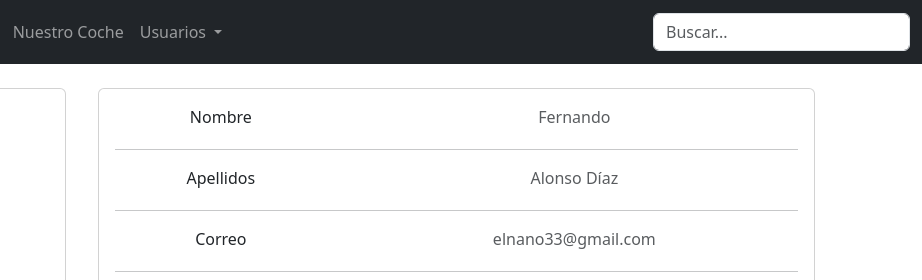
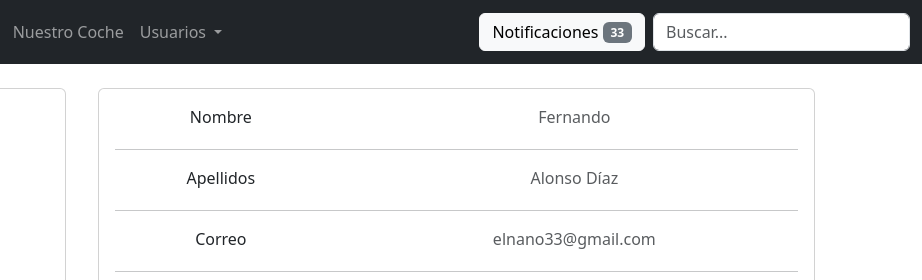
Before and after one commit to Migueel99/Migueel99.github.io, a plain HTML site: page perfil.html in a window 1280 px wide. Shown: the top 280 px of the page, 358-1280 px from the left. Drawn offline with Linux system fonts and the light colour scheme.

Commit message:
Update perfil.html
incluido una notificacion en el perfil

```diff
--- a/perfil.html
+++ b/perfil.html
@@ -18,7 +18,6 @@
     <script src="js/bootstrap.min.js"></script>
   </head>
   <body>
-   <!-- NAVBAR -->
     <!-- NAVBAR -->
     <nav class="navbar navbar-expand-lg navbar-dark bg-dark">
       <div class="container-fluid">
@@ -76,6 +75,9 @@
 
             </li>
           </ul>
+          <button type="button" class="btn btn-light me-2">
+            Notificaciones <span class="badge bg-secondary">33</span>
+          </button>
           <form class="form-inline">
             <input class="form-control mr-sm-2" type="search" placeholder="Buscar..." aria-label="Search">
           </form>
@@ -84,7 +86,6 @@
       </div>
 
     </nav>
-    <!-- vista usuario -->
     <!-- vista usuario -->
     <section class="perfil">
       <div class="row ms-2">
```
